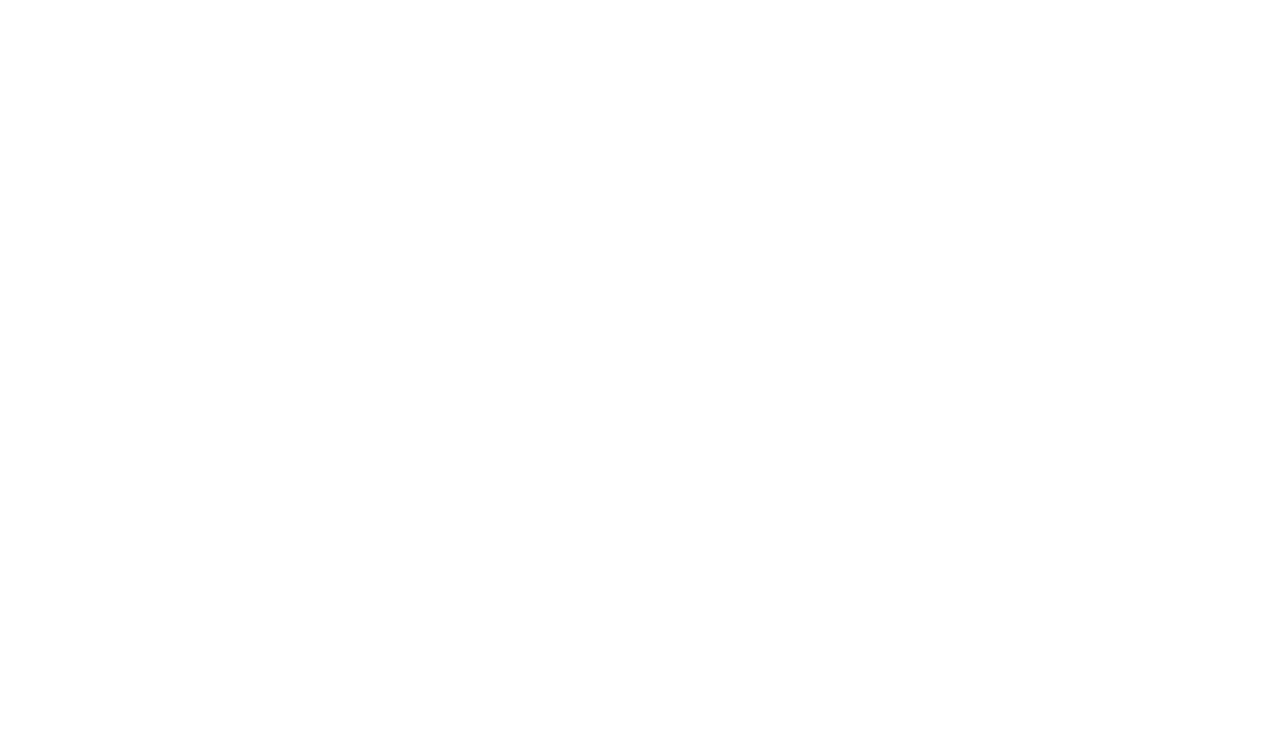
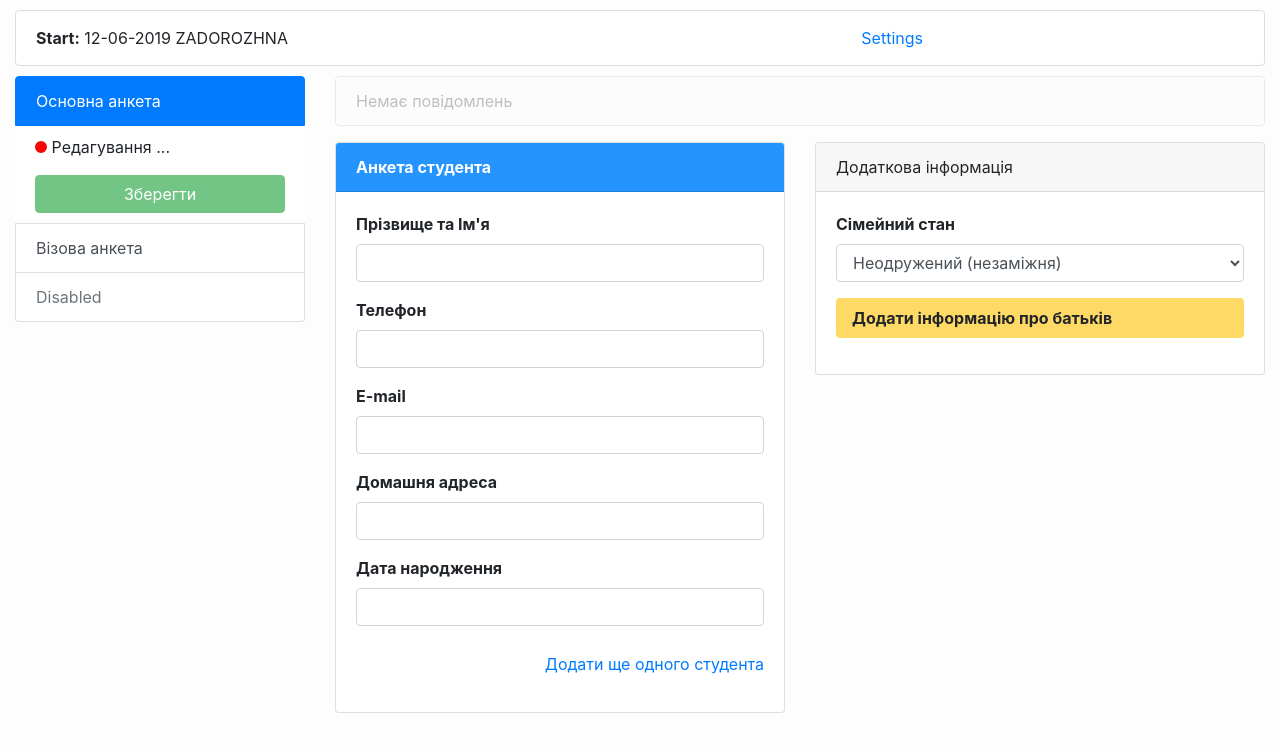
Before and after one commit to daria4git/client-profile, a plain HTML site: page index.html in a window 1280 px wide. Drawn offline with nearby package versions, Linux system fonts and the light colour scheme.

Commit message:
06082019 18-00 at ofice

```diff
--- a/index.html
+++ b/index.html
@@ -3,8 +3,91 @@
 <head>
 	<meta charset="UTF-8">
 	<title>Git index</title>
+	<link rel="stylesheet" href="https://stackpath.bootstrapcdn.com/bootstrap/4.3.1/css/bootstrap.min.css" integrity="sha384-ggOyR0iXCbMQv3Xipma34MD+dH/1fQ784/j6cY/iJTQUOhcWr7x9JvoRxT2MZw1T" crossorigin="anonymous">
+	<link rel="stylesheet" href="css/main.css">
 </head>
 <body>
 
+	<div id="app" class="container-fluid">
+		<div class="top-panel ">
+			<div class="row ">
+				<div class="col-8">
+					<span><b>Start:</b> 12-06-2019</span>
+					<span>ZADOROZHNA </span>
+				</div>
+				<div class="col-4">
+					<a href="#">Settings</a>
+				</div>
+			</div>
+		</div>
+		<div class="row">
+			<div class="col-3">
+				<div class="list-group">
+				  <a href="#" class="list-group-item list-group-item-action active">
+				    Основна анкета
+				  </a>
+				  <div class="list-sub-block">
+				  	<p><span class="bull"></span> Редагування ...</p>
+				  	<button type="button" class="btn btn-success" disabled="">Зберегти</button>
+
+				  </div>
+				  <a href="#" class="list-group-item list-group-item-action">Візова анкета</a>
+				  <a href="#" class="list-group-item list-group-item-action disabled" tabindex="-1" aria-disabled="true">Disabled</a>
+				</div>
+			</div><!-- col-3 -->
+			<div class="col-9">
+				<div :class="['alert',alertClasses[alertMsgClass]]" role="alert">{{ alertMsg }}</div>
+				<div class="row">
+				<div class="col-6">
+					<div class="card">
+					  <div class="card-header blue">
+					    Анкета студента
+					  </div>
+					  <div class="card-body">
+						<div :class="['form-group ',item.key]" v-for="item in studentAppFields" :key="item.key">
+							<label>{{ item.label }}</label>
+							<input type="text" class="form-control" v-model="studentAppAnswers[item.key]">
+						</div>
+						<p class="text-right"><a href="#" @click="addSet('student')" v-if="number.student<2">Додати ще одного студента</a> </p>
+					  </div>
+					</div>
+				</div>
+				<div class="col-6">
+					<div class="card">
+					  <div class="card-header">
+					    Додаткова інформація
+					  </div>
+					  <div class="card-body">
+					  	<div class="form-group">
+						  	<label>Сімейний стан</label>
+						  	<select class="form-control">
+						  		<option value="">Неодружений (незаміжня)</option>
+						  		<option value="">Одружений(заміжня)</option>
+						  		<option value="">У розводі</option>
+						  		<option value="">Вдівець (вдова) </option>
+						  	</select>
+					  	</div>
+					  	<div class="form-group hide-group">
+					  		<label :class="['mb0 collaps',{'collapsed':parentForm}]">Додати інформацію про батьків
+					  			<input type="checkbox" v-model="parentForm">
+					  		</label>
+					  		<div class="parent-block" v-if="parentForm">
+					  			<div :class="['form-group ',item.key]" v-for="item in parentAppFields" :key="item.key">
+									<label>{{ item.label }}</label>
+									<input type="text" class="form-control" v-model="parentAppAnswers[item.key]">
+								</div>
+								<p class="text-right"><a href="#" @click="addSet('parent')" v-if="number.parent<2">Додати ще</a> </p>
+					  		</div>
+					  	</div>
+					  </div>
+					</div>
+				</div>
+			</div>
+			</div>
+		</div>
+	</div>
+
+<script src="https://cdn.jsdelivr.net/npm/vue@2.6.10/dist/vue.js"></script>
+<script src="js/scripts.js"></script>
 </body>
 </html>
--- /dev/null
+++ b/js/scripts.js
@@ -0,0 +1,53 @@
+var vm = new Vue({
+	el: '#app',
+	data: {
+		alertMsg: 'Немає повідомлень',
+		// alertMsg: 'Заповніть спочатку анктеу студента і потім, за потреби, додайте інформацію про батьків',
+		alertMsgClass: 0,
+		alertClasses: ['alert-empty','alert-primary',' alert-warning', ' alert-info', ' alert-success'],
+		studentAppFields: [  /*{key:'pib_i',label:''}*/  ],
+		parentAppFields: [  /*{key:'pib_i',label:''}*/  ],
+    	studentSet: [
+	        ['pib','Прізвище та Ім\'я'],
+	        ['tel','Телефон'],
+	        ['email','E-mail'],
+	        ['homeAddress','Домашня адреса'],
+	        ['dobStudent','Дата народження']
+    	],
+    	parentSet: [
+    		['pib','Прізвище та Ім\'я'],
+    		['tel','Телефон'],
+    		['email','E-mail']
+    	],
+    	parentForm: false,
+    	studentAppAnswers: {},
+    	parentAppAnswers: {},
+    	number: {
+    		student: 0,
+    		parent: 0
+    	}
+	},
+	created: function () {
+		this.addSet('student');
+		this.addSet('parent');
+	},
+	methods: {
+		addSet(key) {
+	      let num = ++this.number[key];
+	      let fieldsArr = key + 'AppFields';
+	      let answersObj = key+'AppAnswers';
+	      let setOffields = key+'Set';
+	      let newIndex = this[fieldsArr].length;
+	      let fields = this[setOffields];
+	      for (var i = 0; i < fields.length; i++) {
+	        Vue.set(this[fieldsArr], newIndex ,
+	          { key: fields[i][0]+'_'+num,
+	            label: fields[i][1] }
+	        );
+	        newIndex++;
+	        this[answersObj][fields[i][0]+'_'+num] = null;
+	      }
+	    }
+
+	}
+})
--- /dev/null
+++ b/sass/main.sass
@@ -0,0 +1,50 @@
+body
+	background: #fdfdfd
+.top-panel
+	background: #fff
+	padding: 15px 20px
+	margin: 10px 0
+	border-radius: 4px
+	border: 1px solid #ddd
+.blue
+	background: #2594ff
+	color: #fff
+	font-weight: bold
+label
+	font-weight: bold
+.dobStudent_1
+	padding-bottom: 10px
+.dobStudent_1+.pib_2
+	border-top: 2px solid #8cc6ff
+	padding-top: 15px
+.list-sub-block
+	background: #fff
+	padding: 10px 20px
+	button
+		width: 100%
+.bull
+	width: 12px
+	height: 12px
+	background: red
+	display: inline-block
+	border-radius: 50%
+	border: 2px solid #f10707
+.alert-empty
+	color: #bfbfbf
+	background-color: #fcfcfc
+	border-color: #eaeaea
+	// text-align: right
+.collaps
+    background: #ffd965
+    width: 100%
+    padding: 8px 16px
+    border-radius: 4px
+    cursor: pointer
+    input[type=checkbox]
+    	display: none
+.parent-block
+	padding: 10px 25px
+	background: #eee
+	margin: 0 10px
+.mb0
+	margin-bottom: 0
```
Also changed, not shown: css/main.css (added).
